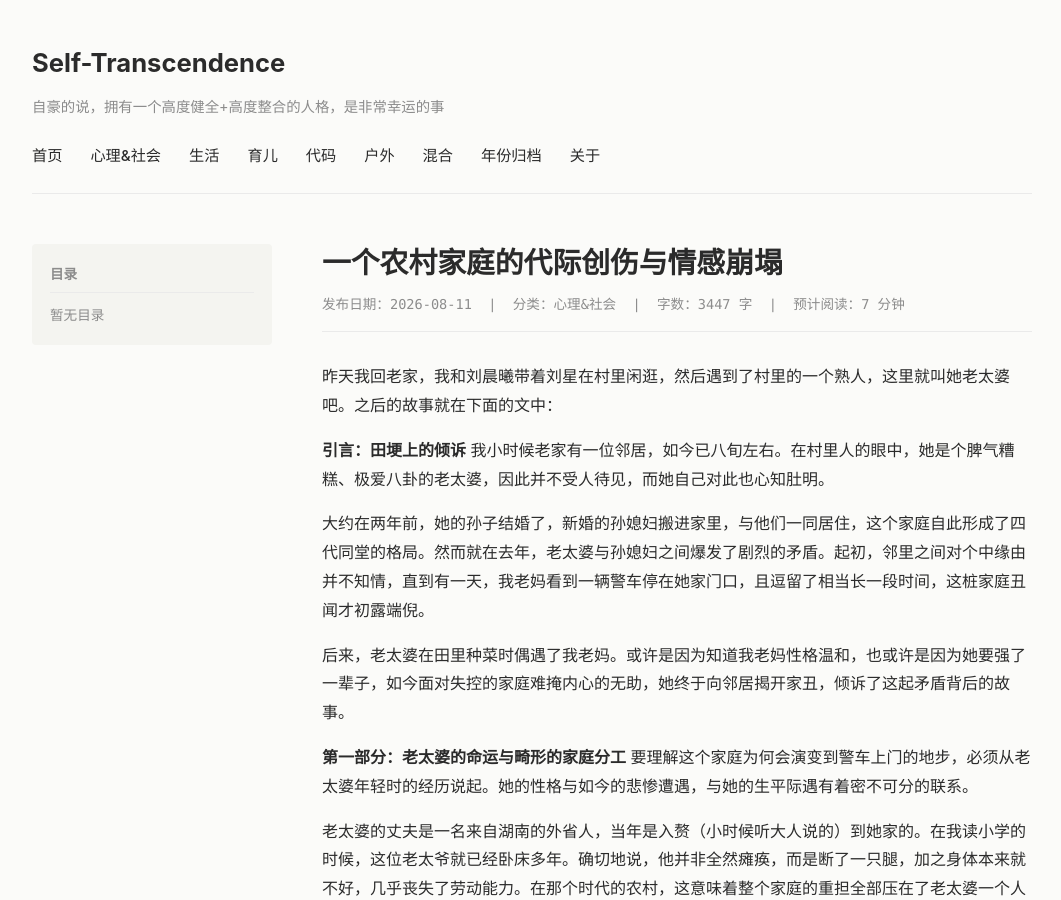
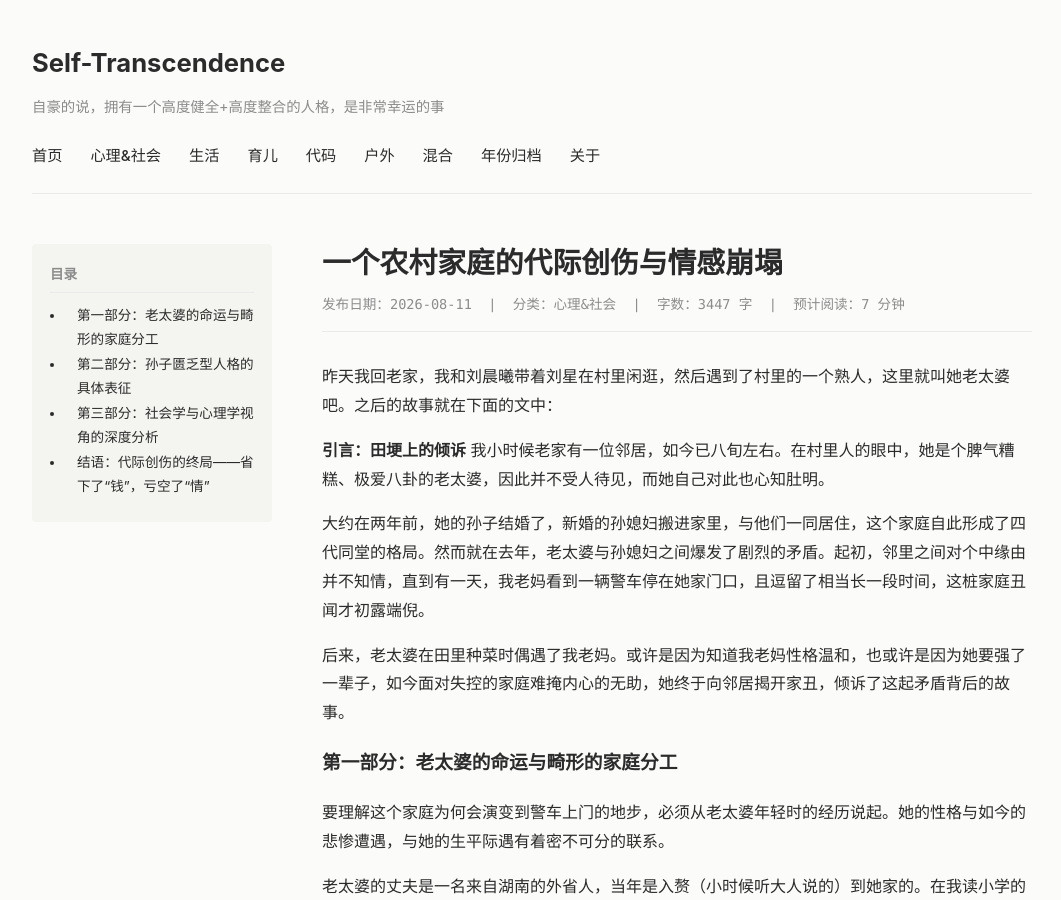
Before and after one commit to Natural-system/self-transcendence, a Jekyll site: the page built from _posts/2026-8-11-一个农村家庭的代际创伤与情感崩塌.md, in a window 1280 px wide and 900 px high. Shown: the whole window, without its empty margins (108-1169 px from the left). Built offline with Jekyll 4.4.1, drawn with Linux system fonts in a browser that asks for light colours; comment, search, counter and statistics services are not loaded.

Commit message:
修改一个农村的家庭代际创伤

```diff
--- a/_posts/2026-8-11-一个农村家庭的代际创伤与情感崩塌.md
+++ b/_posts/2026-8-11-一个农村家庭的代际创伤与情感崩塌.md
@@ -14,7 +14,8 @@ category: 心理&社会
 
 后来，老太婆在田里种菜时偶遇了我老妈。或许是因为知道我老妈性格温和，也或许是因为她要强了一辈子，如今面对失控的家庭难掩内心的无助，她终于向邻居揭开家丑，倾诉了这起矛盾背后的故事。
 
-**第一部分：老太婆的命运与畸形的家庭分工**
+### **第一部分：老太婆的命运与畸形的家庭分工**
+
 要理解这个家庭为何会演变到警车上门的地步，必须从老太婆年轻时的经历说起。她的性格与如今的悲惨遭遇，与她的生平际遇有着密不可分的联系。
 
 老太婆的丈夫是一名来自湖南的外省人，当年是入赘（小时候听大人说的）到她家的。在我读小学的时候，这位老太爷就已经卧床多年。确切地说，他并非全然瘫痪，而是断了一只腿，加之身体本来就不好，几乎丧失了劳动能力。在那个时代的农村，这意味着整个家庭的重担全部压在了老太婆一个人的肩上。她不仅要养鸡、养猪、种菜、种粮食，还要顺带帮衬着拉扯孙子孙女长大。
@@ -27,7 +28,8 @@ category: 心理&社会
 
 这种父亲极度退缩、母亲和奶奶过度劳碌的窒息环境，直接导致了下一代——也就是老太婆孙辈们的性格变化。老太婆有三个孙辈，其中两个孙女长得漂亮，长大后分别当了护士，并嫁给了当地的医生。而留在家里、年龄最小的那个孙子，认知与价值观有了变化。
 
-**第二部分：孙子匮乏型人格的具体表征**
+### **第二部分：孙子匮乏型人格的具体表征**
+
 受家庭环境（脾气暴躁的奶奶、卧床早逝的爷爷、忙碌隐忍的妈妈、内向窝囊的父亲）的长期熏陶，这个孙子的性格变得苛刻、缺乏同理心、不近人情。以下三个典型案例，足以窥见其畸形价值观的一角：
 
 **极度克制物质享受：** 他们家的楼房总共只有两层，孙子住在二楼。在南方的夏天，顶楼是非常闷热的。家里虽然为他安装了空调，但他为了省钱死活舍不得开，硬是在酷热中熬过了许多个夏天。
@@ -46,7 +48,8 @@ category: 心理&社会
 
 **老弟评价说：**这个人本身并不坏人，他并不是那种大恶人，但是他为人处事，还有对待身边的人态度是刻薄的，但是他不认为自己有问题，并且他还喜欢在外人面前，表现出自己似乎很大方的样子，实际上我们周围的朋友们，都知道他是怎么样的人，经过他结婚的事情之后，大家对他看得更清楚了，慢慢的大家都开始疏远他，只是没有和他说
 
-**第三部分：社会学与心理学视角的深度分析**
+### **第三部分：社会学与心理学视角的深度分析**
+
 这些故事和案例，深刻地表明了这个家庭为什么会一步步发生如此剧烈的恶性变化：
 
 1. **1. 生存压力带来的扭曲家庭分工**
@@ -68,7 +71,8 @@ category: 心理&社会
 
 **公公荒诞反应：** 最能体现家庭情感冷漠的，是当老太婆与孙媳妇互殴时，内向的公公（儿子）第一反应竟然是掏出手机拍摄证据。这说明他在心理上早就把自己当成了这个家的“局外人”，毫无家庭成员之间的关心，只想拍下证据来推卸责任或自保。
 
-**结语：代际创伤的终局——省下了“钱”，亏空了“情”**
+### **结语：代际创伤的终局——省下了“钱”，亏空了“情”**
+
 这个老太婆用辛勤劳作的一生，极其艰难地把这个家庭操持了起来，盖了房，拉扯大了孩子们。但从发展心理学与家庭系统理论的角度来看，这却是一场典型的“代际创伤传递”（Intergenerational Trauma）。
 
 老太婆当年因现实危机而被迫异化出的暴躁、强悍与极度物化算计，像一个隐形的家族诅咒，通过“环境内化”与“无意识灌输”，严丝合缝地复制到了孙子的心理结构中，最终异化为了匮乏型人格、畸形的不配得感、
```
